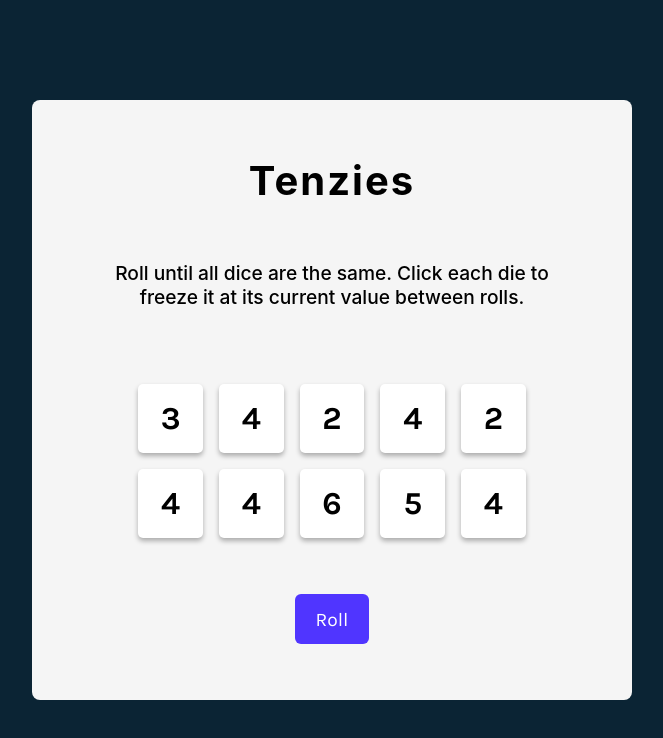
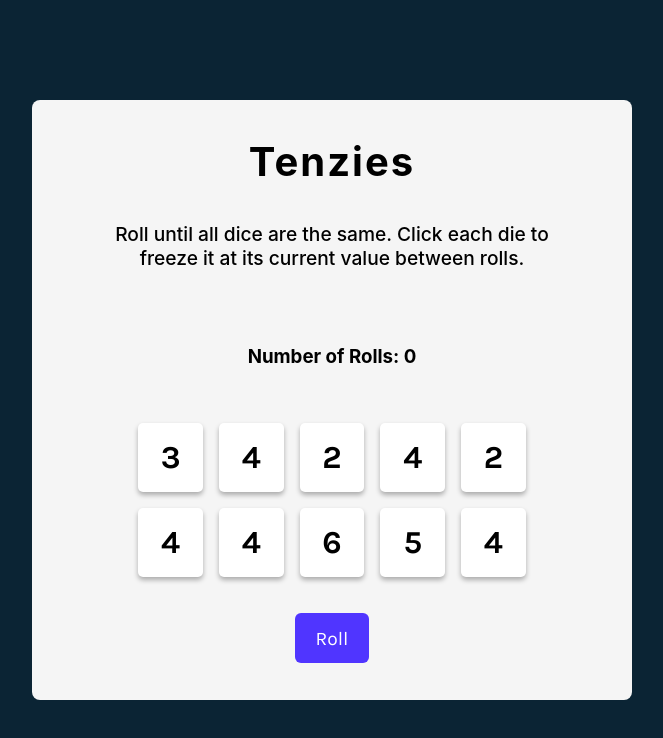
Before and after one commit to MIhnatco/Scrimba, a React (Create React App) app in the folder tenzies/: page / in a window 1280 px wide. Shown: the top 738 px of the page, without its empty margins (308-971 px from the left). Built offline with nearby package versions, Linux system fonts and the light colour scheme.

Commit message:
Roll count functionality

```diff
--- a/tenzies/src/App.css
+++ b/tenzies/src/App.css
@@ -96,3 +96,7 @@ button {
   white-space: nowrap;
   border: 0;
 }
+
+.roll-won {
+  color: goldenrod;
+}
--- a/tenzies/src/App.js
+++ b/tenzies/src/App.js
@@ -6,17 +6,10 @@ import Confetti from "react-confetti";
 
 import Die from "./components/Die";
 
-
-
 /**
  * Challenge:
- * Make it so when the game is over, the "New Game" button
- * automatically receives keyboard focus so keyboard users
- * can easily trigger that button without having to tab
- * through all the dice first
+ * Tracking the Number of Rolls in Tenzies
  */
-
-
 /**
  *
  * @returns {JSX.Element}
@@ -24,6 +17,8 @@ import Die from "./components/Die";
 
 function App() {
   const [dice, setDice] = React.useState(() => generateAllNewDice());
+
+  const [rollCount, setRollCount] = React.useState(0);
 
   const buttonRef = useRef(null);
 
@@ -77,8 +72,12 @@ function App() {
             : tenzie
         )
       );
+
+      //counting rolls
+      setRollCount((prevCount) => prevCount + 1);
     } else {
       setDice(generateAllNewDice());
+      setRollCount(0);
     }
   }
 
@@ -105,6 +104,12 @@ function App() {
         Roll until all dice are the same. Click each die to freeze it at its
         current value between rolls.
       </p>
+
+      {gameWon ? (
+        <h3 className="roll-won">You won in {rollCount} rolls!</h3>
+      ) : (
+        <h3 className="roll-count">Number of Rolls: {rollCount} </h3>
+      )}
       <section className="dice-container" aria-label="dice-container">
         {diceElemements}
       </section>
```
